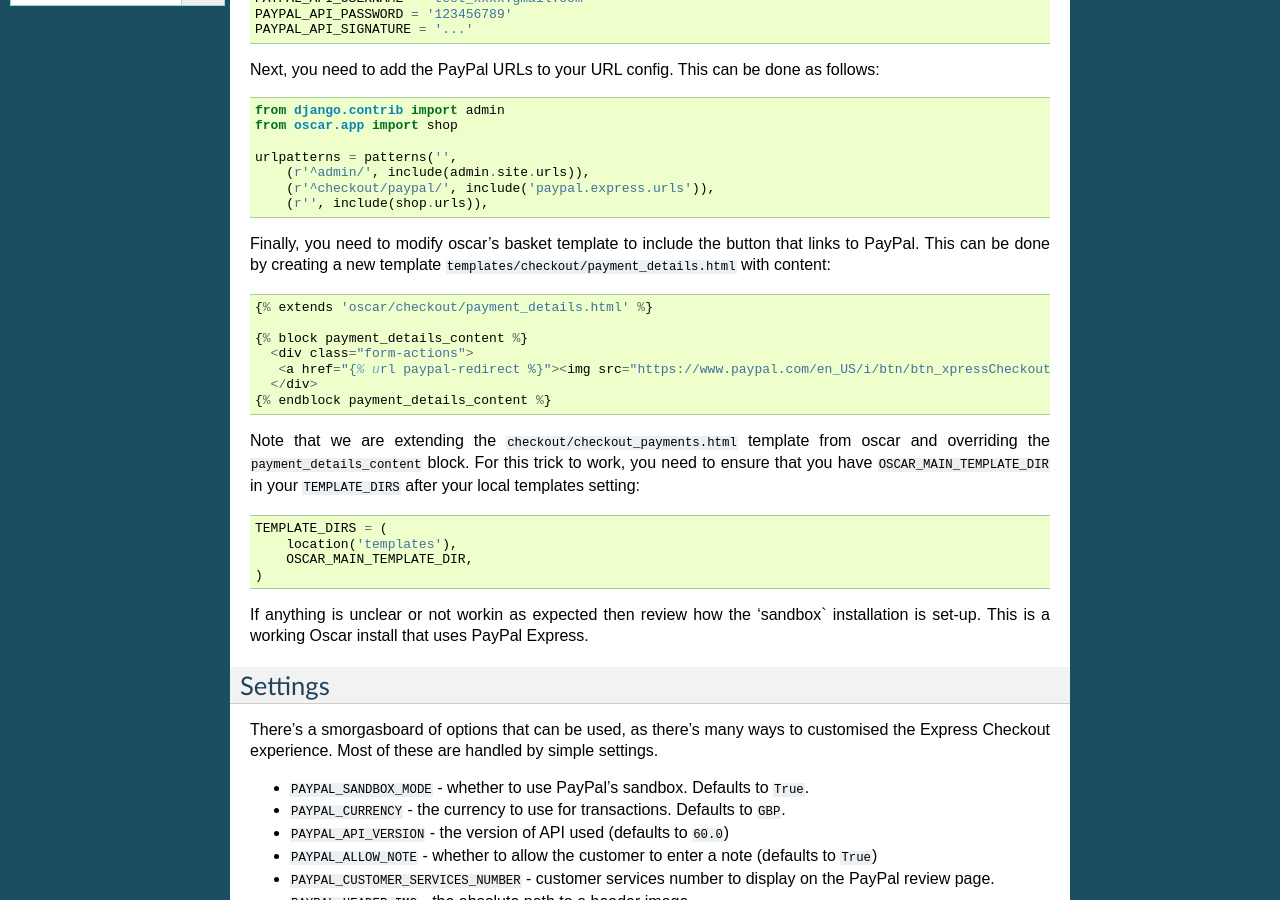
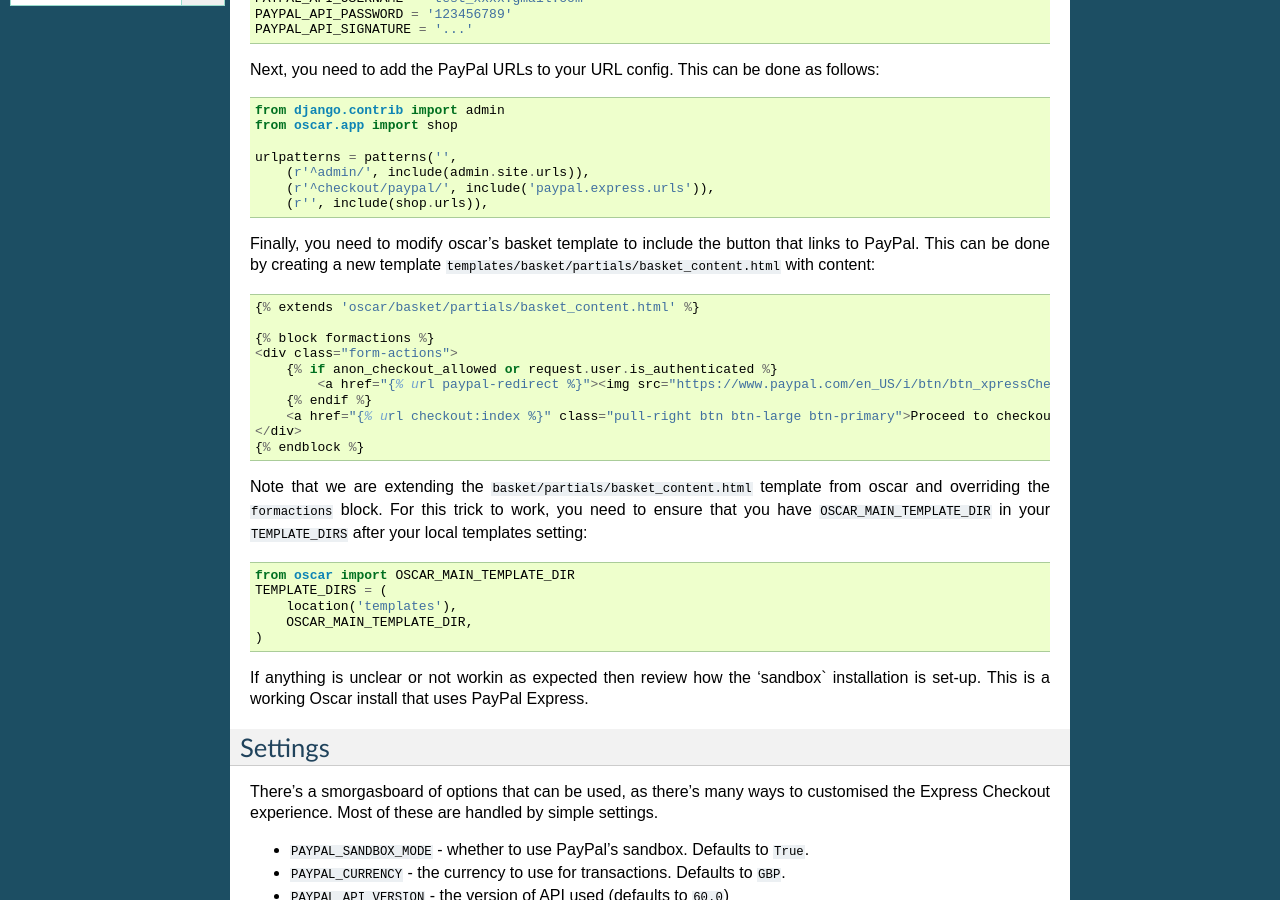
Before and after one commit to django-oscar/django-oscar-paypal, a Sphinx documentation site: the page built from docs/express.rst, in a window 1280 px wide and 900 px high, scrolled down 415 px. Built offline with Sphinx 7.4.7, drawn with Linux system fonts in a browser that asks for light colours.

Commit message:
Update installation instructions for PP Express

```diff
--- a/docs/express.rst
+++ b/docs/express.rst
@@ -42,22 +42,25 @@
 
 Finally, you need to modify oscar's basket template to include the button that
 links to PayPal.  This can be done by creating a new template
-``templates/checkout/payment_details.html`` with content::
+``templates/basket/partials/basket_content.html`` with content::
 
-   {% extends 'oscar/checkout/payment_details.html' %}
+    {% extends 'oscar/basket/partials/basket_content.html' %}
 
-   {% block payment_details_content %}
-     <div class="form-actions">
-      <a href="{% url paypal-redirect %}"><img src="https://www.paypal.com/en_US/i/btn/btn_xpressCheckout.gif" align="left" style="margin-right:7px;"></a>
-     </div>
-   {% endblock payment_details_content %}
+    {% block formactions %}
+    <div class="form-actions">
+        {% if anon_checkout_allowed or request.user.is_authenticated %}
+            <a href="{% url paypal-redirect %}"><img src="https://www.paypal.com/en_US/i/btn/btn_xpressCheckout.gif" align="left" style="margin-right:7px;"></a>
+        {% endif %}
+        <a href="{% url checkout:index %}" class="pull-right btn btn-large btn-primary">Proceed to checkout</a>
+    </div>
+    {% endblock %}
 
-Note that we are extending the ``checkout/checkout_payments.html`` template from oscar and
-overriding the ``payment_details_content`` block.  For this trick to work, you need to
-ensure that you have ``OSCAR_MAIN_TEMPLATE_DIR`` in your ``TEMPLATE_DIRS`` after your local templates
-setting::
+Note that we are extending the ``basket/partials/basket_content.html`` template
+from oscar and overriding the ``formactions`` block.  For this trick to work,
+you need to ensure that you have ``OSCAR_MAIN_TEMPLATE_DIR`` in your
+``TEMPLATE_DIRS`` after your local templates setting::
 
-
+    from oscar import OSCAR_MAIN_TEMPLATE_DIR
     TEMPLATE_DIRS = (
         location('templates'),
         OSCAR_MAIN_TEMPLATE_DIR,
```
